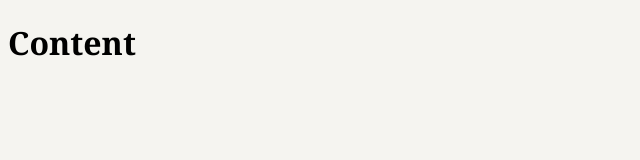
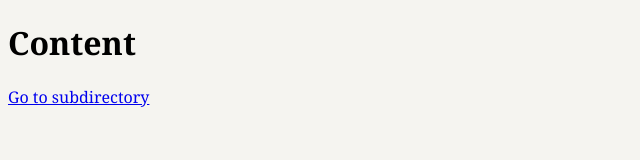
Before and after one commit to zkamvar/symmetrical-train, a plain HTML site: page index.html in a window 1280 px wide. Shown: the whole page, without its empty margins (0-640 px from the left). Drawn offline with Linux system fonts and the light colour scheme.

Commit message:
add subdirectory naviation

```diff
--- a/index.html
+++ b/index.html
@@ -13,6 +13,7 @@
 </head>
 <body>
   <h1>Content</h1>
+  <a href="subdir/">Go to subdirectory</a>
   <script>
   // register ServiceWorker, remember to use absolute path!
   if (navigator.serviceWorker) {
```
